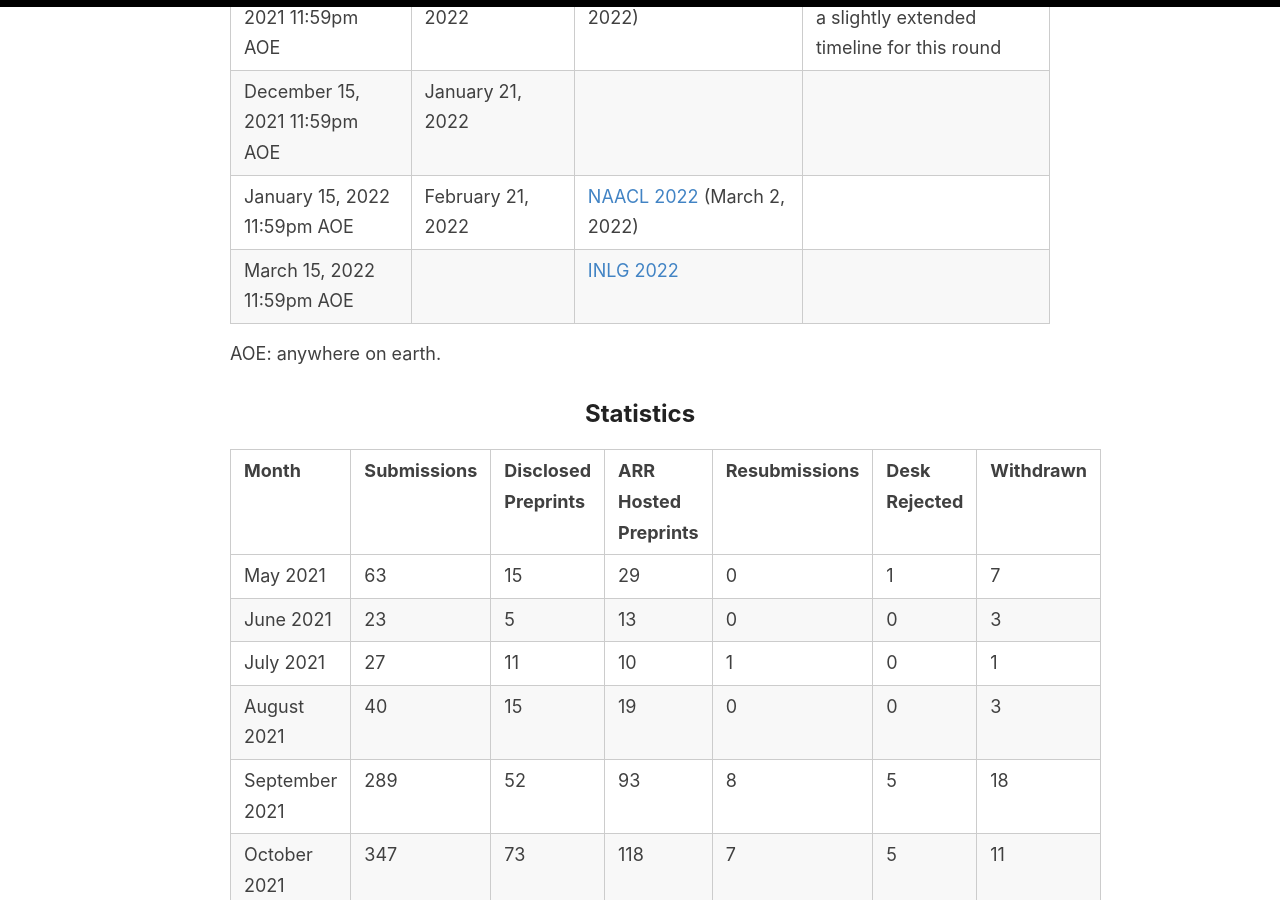
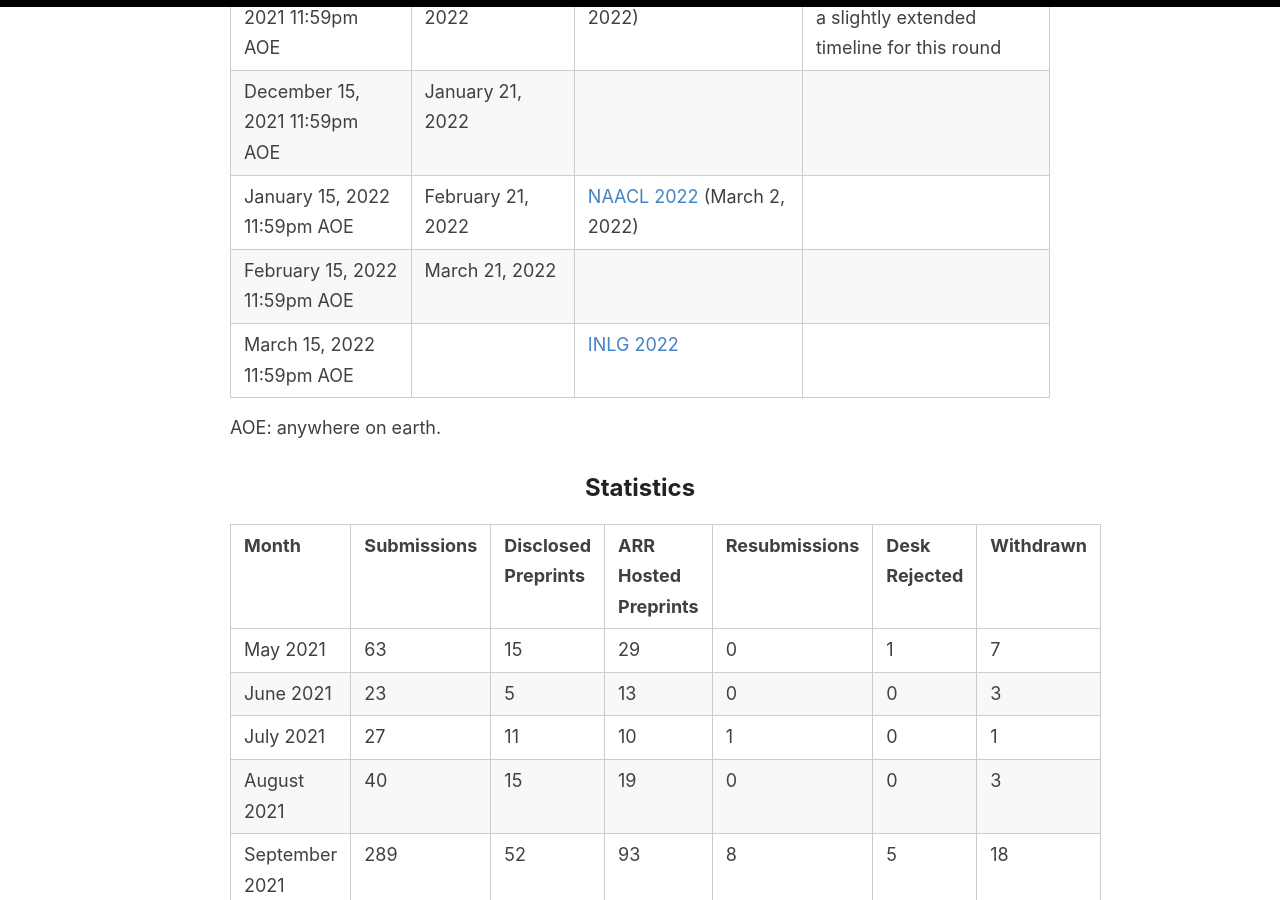
Before and after one commit to amitmerchant1990/reverie, a Jekyll site: the page built from dates.md, in a window 1280 px wide and 900 px high, scrolled down 2456 px. Built offline with Jekyll 4.4.1, drawn with Linux system fonts in a browser that asks for light colours.

Commit message:
Update dates.md

```diff
--- a/dates.md
+++ b/dates.md
@@ -45,6 +45,7 @@ Current publication venues participating in ARR are listed below. If you represe
 | November 15, 2021 11:59pm AOE | January 10, 2022 | [ACL 2022](https://www.2022.aclweb.org/) (Jan 15, 2022) | Please note there will be a slightly extended timeline for this round |
 | December 15, 2021 11:59pm AOE | January 21, 2022 | | |
 | January 15, 2022 11:59pm AOE | February 21, 2022 | [NAACL 2022](https://2022.naacl.org/) (March 2, 2022) | |
+| February 15, 2022 11:59pm AOE | March 21, 2022 | | |
 | March 15, 2022 11:59pm AOE | | [INLG 2022](https://inlgmeeting.github.io) | |
 
 AOE: anywhere on earth.
```
